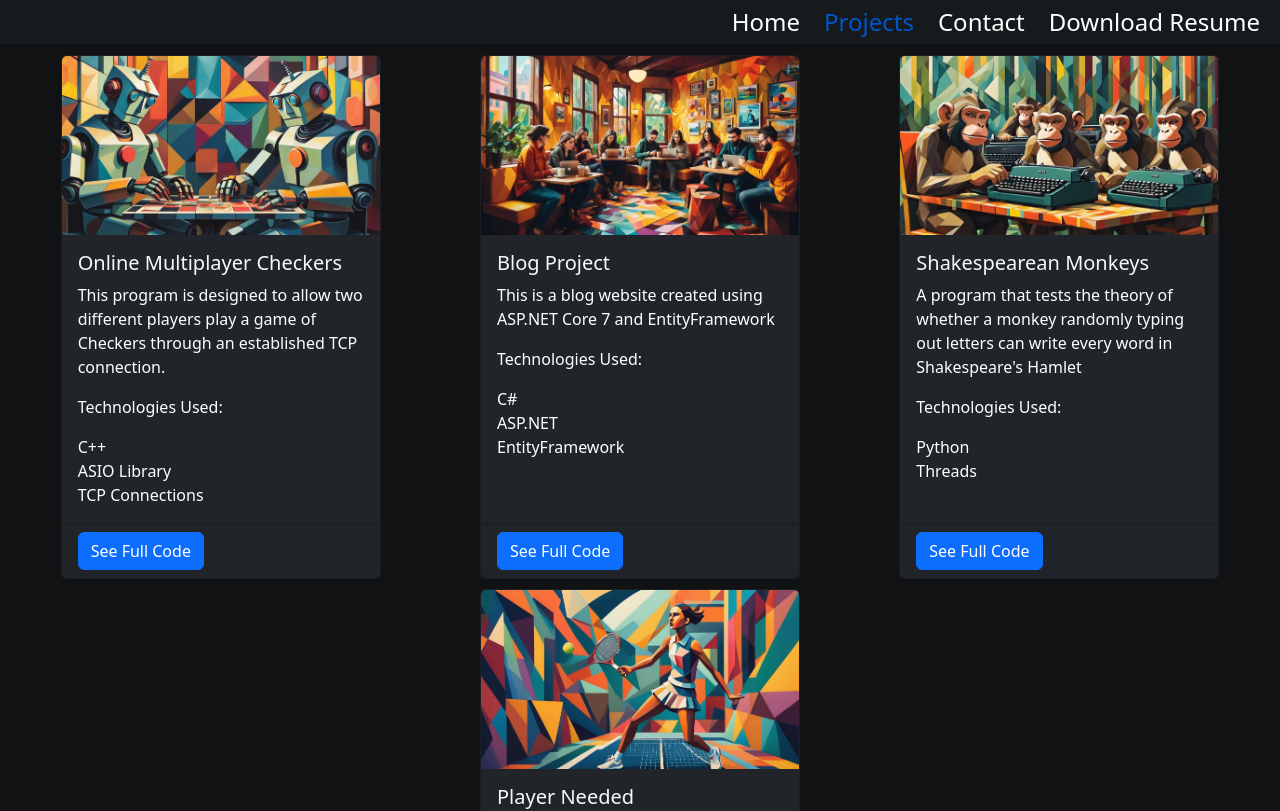
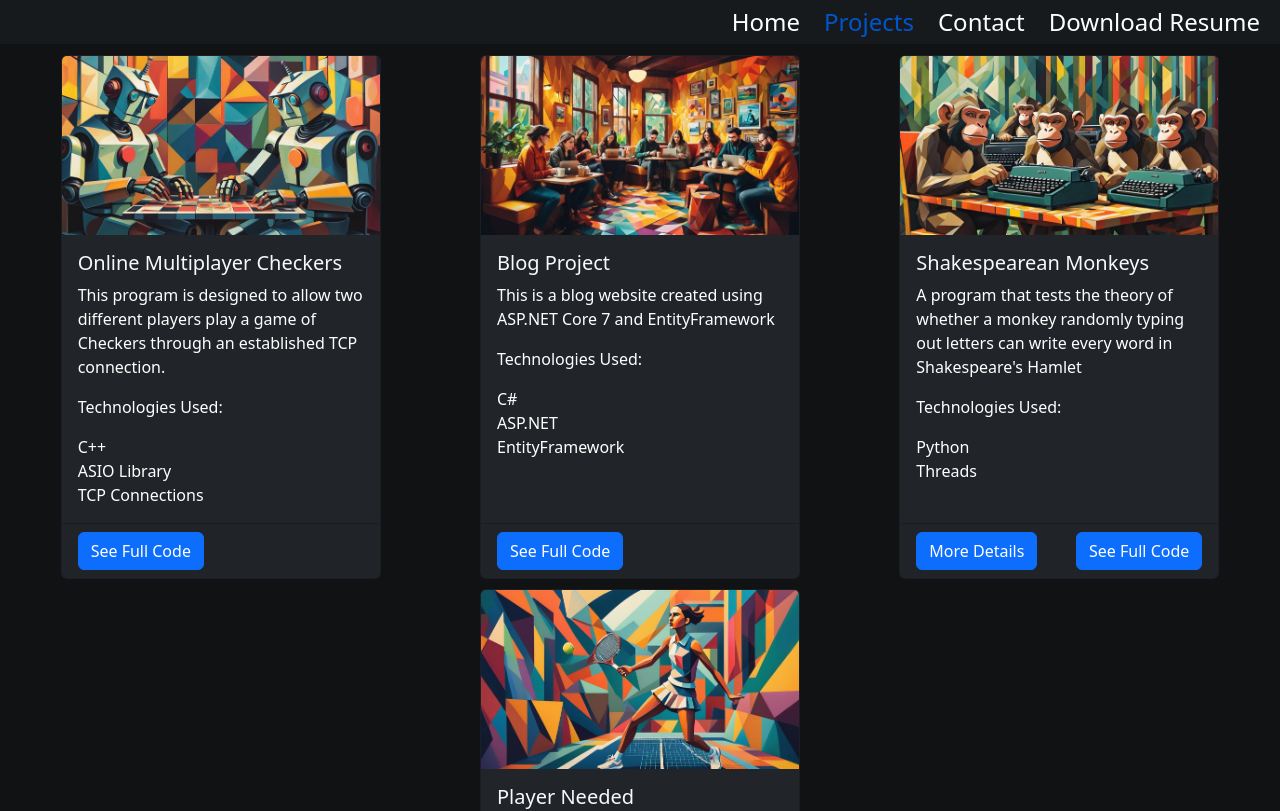
Before and after one commit to kylewillis21/portfolio, a React (Create React App) app: page /projects in a window 1280 px wide. Shown: the top 811 px of the page. Built offline with nearby package versions, Linux system fonts and the light colour scheme.

Commit message:
changes to project card

```diff
--- a/src/components/ProjectCard.js
+++ b/src/components/ProjectCard.js
@@ -58,16 +58,16 @@ export default function ProjectCard({ title, description, buttonLink, imageSourc
                 </Card.Text>
             </Card.Body>
             <Card.Footer style={{display: 'flex', justifyContent: 'space-between', alignItems: 'center'}}>
+                {isDetails ? (
+                    <Link to={detailsPath}>
+                        <Button variant="primary">More Details</Button>
+                    </Link>
+                ) : null}
                 {isLink ? (
                     <a href={buttonLink} target="_blank" rel="noopener noreferrer">
                         <Button variant="primary">See Full Code</Button>
                     </a>
                 ) : null}
-                {isDetails ? (
-                    <Link to={detailsPath}>
-                        <Button variant="primary">More Details</Button>
-                    </Link>
-                ) : null}
             </Card.Footer>
         </Card>
     );
--- a/src/pages/Projects.js
+++ b/src/pages/Projects.js
@@ -32,7 +32,7 @@ export default function Projects() {
                     description={projectsData.monkeytypewriter.description}
                     buttonLink={projectsData.monkeytypewriter.link}
                     technologies={projectsData.monkeytypewriter.technologies}
-                    // detailsPath={'/projects/MonkeyType'}
+                    detailsPath={'/projects/MonkeyType'}
                 />
                 <ProjectCard
                     imageSource={player}
```
